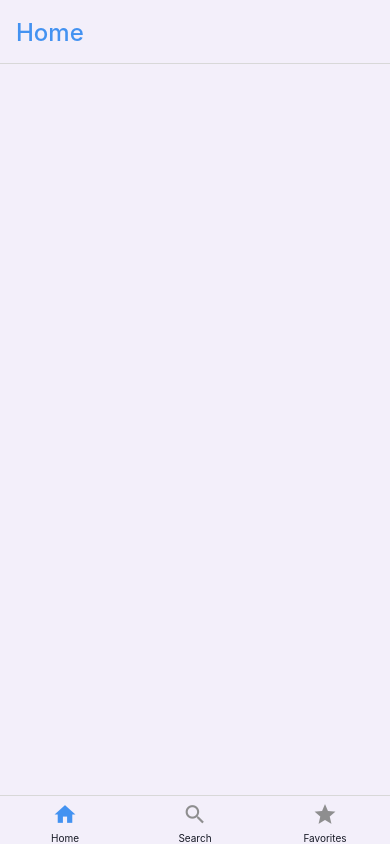
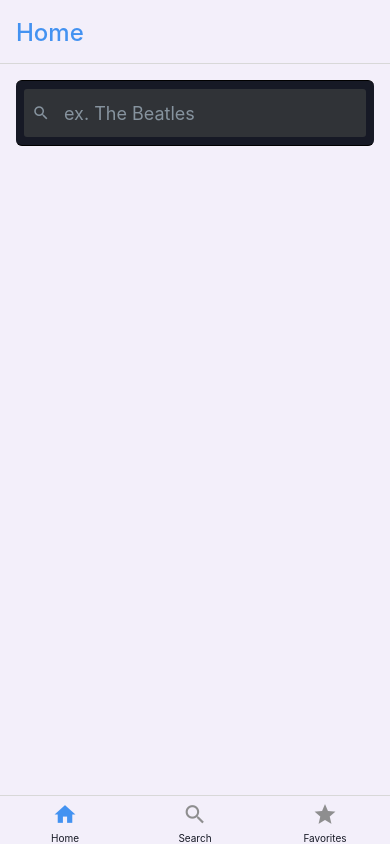
Before and after one commit to dakralex/music-search, a React Native app: screen /Home in a window 390 px wide. Built offline with nearby package versions, Linux system fonts and the light colour scheme.

Commit message:
Refactor ArtistSearchBar; Make link between HomeScreen searchbar and SearchScreen searchbar

```diff
--- /dev/null
+++ b/src/components/molecules/ArtistSearchBar.tsx
@@ -0,0 +1,60 @@
+import React from 'react';
+import {Platform} from 'react-native';
+import {useDispatch} from 'react-redux';
+import {SearchBar} from '@rneui/themed';
+import {AppDispatch} from '../../AppStore';
+import {usePalette} from '../../hooks/Colors';
+import {getSearchStyles} from '../../styles/Search';
+import {recordSearchValue} from '../../features/search/searchSlice';
+
+type ArtistSearchBarProps = {
+  searchValue: string;
+  setSearchValue: React.Dispatch<React.SetStateAction<string>>;
+  updateSearch?: (searchValue: string) => void;
+  submitSearch?: () => void;
+};
+
+const ArtistSearchBar = ({
+  searchValue,
+  setSearchValue,
+  updateSearch: updateSearchFunc,
+  submitSearch: submitSearchFunc,
+}: ArtistSearchBarProps) => {
+  const colorPalette = usePalette();
+  const styles = getSearchStyles(colorPalette);
+
+  const dispatch: AppDispatch = useDispatch();
+
+  const updateSearch = (searchValue: string) => {
+    setSearchValue(searchValue);
+
+    if (updateSearchFunc) {
+      updateSearchFunc(searchValue);
+    }
+  };
+
+  const submitSearch = () => {
+    dispatch(recordSearchValue(searchValue));
+
+    if (submitSearchFunc) {
+      submitSearchFunc();
+    }
+  };
+
+  return (
+    <SearchBar
+      containerStyle={styles.searchBarContainer}
+      onChangeText={updateSearch}
+      onSubmitEditing={submitSearch}
+      placeholder={'ex. The Beatles'}
+      value={searchValue}
+      platform={
+        Platform.OS === 'ios' || Platform.OS === 'android'
+          ? Platform.OS
+          : 'default'
+      }
+    />
+  );
+};
+
+export default ArtistSearchBar;
--- a/src/containers/navigation/MainNavigation.tsx
+++ b/src/containers/navigation/MainNavigation.tsx
@@ -1,13 +1,19 @@
 import React from 'react';
+import {Icon} from '@rneui/themed';
+import {usePalette} from '../../hooks/Colors';
 import HomeScreen from '../screens/HomeScreen';
-import {Icon} from '@rneui/themed';
 import SearchScreen from '../screens/SearchScreen';
 import FavoritesScreen from '../screens/FavoritesScreen';
+import {getNavigationStyles} from '../../styles/Navigation';
 import {createBottomTabNavigator} from '@react-navigation/bottom-tabs';
-import {usePalette} from '../../hooks/Colors';
-import {getNavigationStyles} from '../../styles/Navigation';
 
-const Tab = createBottomTabNavigator();
+export type TabNavigationList = {
+  Home: undefined;
+  Search: {initialSearchValue: string};
+  Favorites: undefined;
+};
+
+const Tab = createBottomTabNavigator<TabNavigationList>();
 
 const MainNavigation = (): JSX.Element => {
   const colorPalette = usePalette();
@@ -35,6 +41,7 @@ const MainNavigation = (): JSX.Element => {
       <Tab.Screen
         name="Search"
         component={SearchScreen}
+        initialParams={{initialSearchValue: ''}}
         options={{
           tabBarIcon: ({color, size}) => (
             <Icon type="material" name="search" color={color} size={size} />
--- a/src/containers/screens/HomeScreen.tsx
+++ b/src/containers/screens/HomeScreen.tsx
@@ -1,8 +1,35 @@
-import React from 'react';
+import React, {useState} from 'react';
 import AppScreen from './AppScreen';
+import {useSelector} from 'react-redux';
+import {RootState} from '../../AppStore';
+import {TabNavigationList} from '../navigation/MainNavigation';
+import SearchList from '../../components/organisms/SearchList';
+import {BottomTabNavigationProp} from '@react-navigation/bottom-tabs';
+import ArtistSearchBar from '../../components/molecules/ArtistSearchBar';
 
-const HomeScreen = (): JSX.Element => {
-  return <AppScreen />;
+type HomeScreenProps = BottomTabNavigationProp<TabNavigationList, 'Home'>;
+
+const HomeScreen = ({navigation}: HomeScreenProps): JSX.Element => {
+  const recentSearchValues = useSelector(
+    (state: RootState) => state.search.recentSearchValues,
+  );
+
+  const [search, setSearch] = useState<string>('');
+
+  const submitSearch = () => {
+    navigation.jumpTo('Search', {initialSearchValue: search});
+  };
+
+  return (
+    <AppScreen>
+      <ArtistSearchBar
+        searchValue={search}
+        setSearchValue={setSearch}
+        submitSearch={submitSearch}
+      />
+      <SearchList items={recentSearchValues} />
+    </AppScreen>
+  );
 };
 
 export default HomeScreen;
--- a/src/containers/screens/SearchScreen.tsx
+++ b/src/containers/screens/SearchScreen.tsx
@@ -1,26 +1,31 @@
 import React, {useEffect, useState} from 'react';
 import AppScreen from './AppScreen';
-import {Platform} from 'react-native';
-import {SearchBar} from '@rneui/themed';
-import {usePalette} from '../../hooks/Colors';
 import useDebounce from '../../hooks/useDebounce';
+import {TabNavigationList} from '../navigation/MainNavigation';
+import {transformArtistToApp} from '../../utilities/musicbrainz';
+import LoadingSpinner from '../../components/atoms/LoadingSpinner';
+import {BottomTabNavigationProp} from '@react-navigation/bottom-tabs';
+import ArtistSearchBar from '../../components/molecules/ArtistSearchBar';
+import {useLazySearchArtistByNameQuery} from '../../features/services/musicbrainz';
 import ArtistList, {
   KeyedArtistListItem,
 } from '../../components/organisms/ArtistList';
-import {useLazySearchArtistByNameQuery} from '../../features/services/musicbrainz';
-import LoadingSpinner from '../../components/atoms/LoadingSpinner';
-import {transformArtistToApp} from '../../utilities/musicbrainz';
 
-const SearchScreen = (): JSX.Element => {
-  const colorPalette = usePalette();
+type SearchScreenProps = BottomTabNavigationProp<TabNavigationList, 'Search'>;
 
-  const [search, setSearch] = useState<string>('');
+const SearchScreen = ({route}: SearchScreenProps): JSX.Element => {
+  const {initialSearchValue} = route.params;
+  const [search, setSearch] = useState<string>(initialSearchValue);
 
   // TODO: Refactor so musicbrainzApi sequences API calls to one request per second
   const searchValue = useDebounce(search, 1000);
-  const [loadSearch, result] = useLazySearchArtistByNameQuery();
-  const artists: KeyedArtistListItem[] = transformArtistToApp(result.data);
-  const artistLoading = result.isLoading;
+  const [loadSearch, {data, isLoading: artistsLoading}] =
+    useLazySearchArtistByNameQuery();
+  const artists: KeyedArtistListItem[] = transformArtistToApp(data);
+
+  useEffect(() => {
+    setSearch(initialSearchValue);
+  }, [initialSearchValue]);
 
   useEffect(() => {
     if (searchValue === '' || searchValue.length < 3) {
@@ -30,33 +35,18 @@ const SearchScreen = (): JSX.Element => {
     loadSearch(searchValue);
   }, [loadSearch, searchValue]);
 
-  const updateSearch = (value: string) => {
-    setSearch(value);
-  };
-
   const submitSearch = () => {
     loadSearch(searchValue);
   };
 
   return (
     <AppScreen>
-      <SearchBar
-        containerStyle={{
-          backgroundColor: colorPalette.foreground,
-          marginVertical: 16,
-          borderRadius: 6,
-        }}
-        onChangeText={updateSearch}
-        onSubmitEditing={submitSearch}
-        placeholder={'ex. The Beatles'}
-        value={search}
-        platform={
-          Platform.OS === 'ios' || Platform.OS === 'android'
-            ? Platform.OS
-            : 'default'
-        }
+      <ArtistSearchBar
+        searchValue={search}
+        setSearchValue={setSearch}
+        submitSearch={submitSearch}
       />
-      {artistLoading ? <LoadingSpinner /> : <ArtistList artists={artists} />}
+      {artistsLoading ? <LoadingSpinner /> : <ArtistList artists={artists} />}
     </AppScreen>
   );
 };
--- a/src/features/search/searchSlice.ts
+++ b/src/features/search/searchSlice.ts
@@ -1,39 +1,11 @@
 import {createSlice, PayloadAction} from '@reduxjs/toolkit';
-import {KeyedArtistListItem} from '../../components/organisms/ArtistList';
 
 export interface SearchState {
   recentSearchValues: Array<string>;
-  currentArtistResults: Array<KeyedArtistListItem>;
 }
 
 const initialState: SearchState = {
   recentSearchValues: [],
-  currentArtistResults: [
-    {
-      id: '11ae9fbb-f3d7-4a47-936f-4c0a04d3b3b5',
-      name: 'The White Stripes',
-      yearsActive: {begin: '1997-07-14', end: '2011-02-02'},
-      areaFormed: 'Detroit, United States',
-    },
-    {
-      id: 'db4624cf-0e44-481e-a9dc-2142b833ec2f',
-      name: 'Robbie Williams',
-      yearsActive: {begin: '1974-02-13', end: null},
-      areaFormed: 'Stoke-on-Trent, United Kingdom',
-    },
-    {
-      id: 'aa7a2827-f74b-473c-bd79-03d065835cf7',
-      name: 'Franz Ferdinand',
-      yearsActive: {begin: '2001', end: null},
-      areaFormed: 'Glasgow, United Kingdom',
-    },
-    {
-      id: 'f2fb0ff0-5679-42ec-a55c-15109ce6e320',
-      name: 'Die Ärzte',
-      yearsActive: {begin: '1982', end: null},
-      areaFormed: 'Berlin, Germany',
-    },
-  ],
 };
 
 export const searchSlice = createSlice({
@@ -42,20 +14,9 @@ export const searchSlice = createSlice({
   reducers: {
     recordSearchValue: (state: SearchState, action: PayloadAction<string>) => {
       state.recentSearchValues.push(action.payload);
-      // state.recentSearchValues.slice(0, 10);
-    },
-    recordArtistResults: (
-      state: SearchState,
-      action: PayloadAction<Array<KeyedArtistListItem>>,
-    ) => {
-      state.currentArtistResults = action.payload;
-    },
-    clearArtistResults: (state: SearchState) => {
-      state.currentArtistResults = [];
     },
   },
 });
 
-export const {recordSearchValue, recordArtistResults, clearArtistResults} =
-  searchSlice.actions;
+export const {recordSearchValue} = searchSlice.actions;
 export default searchSlice.reducer;
--- a/src/features/services/musicbrainz.ts
+++ b/src/features/services/musicbrainz.ts
@@ -15,11 +15,15 @@ export const musicbrainzApi = createApi({
     searchArtistByName: builder.query<IArtistList, string>({
       query: name => `artist/?query=artist:${name}`,
     }),
+    getArtistAlbums: builder.query<any, string>({
+      query: mbid => `release/?artist=${mbid}`,
+    }),
   }),
 });
 
 // Export hooks for usage in functional components, which are
 // auto-generated based on the defined endpoints
-export const {useLazySearchArtistByNameQuery} = musicbrainzApi;
+export const {useLazySearchArtistByNameQuery, useGetArtistAlbumsQuery} =
+  musicbrainzApi;
 
 export default musicbrainzApi.reducer;
--- /dev/null
+++ b/src/styles/Search.ts
@@ -0,0 +1,11 @@
+import {Palette} from './Colors';
+import {StyleSheet} from 'react-native';
+
+export const getSearchStyles = (colorPalette: Palette) =>
+  StyleSheet.create({
+    searchBarContainer: {
+      backgroundColor: colorPalette.foreground,
+      marginVertical: 16,
+      borderRadius: 6,
+    },
+  });
```
